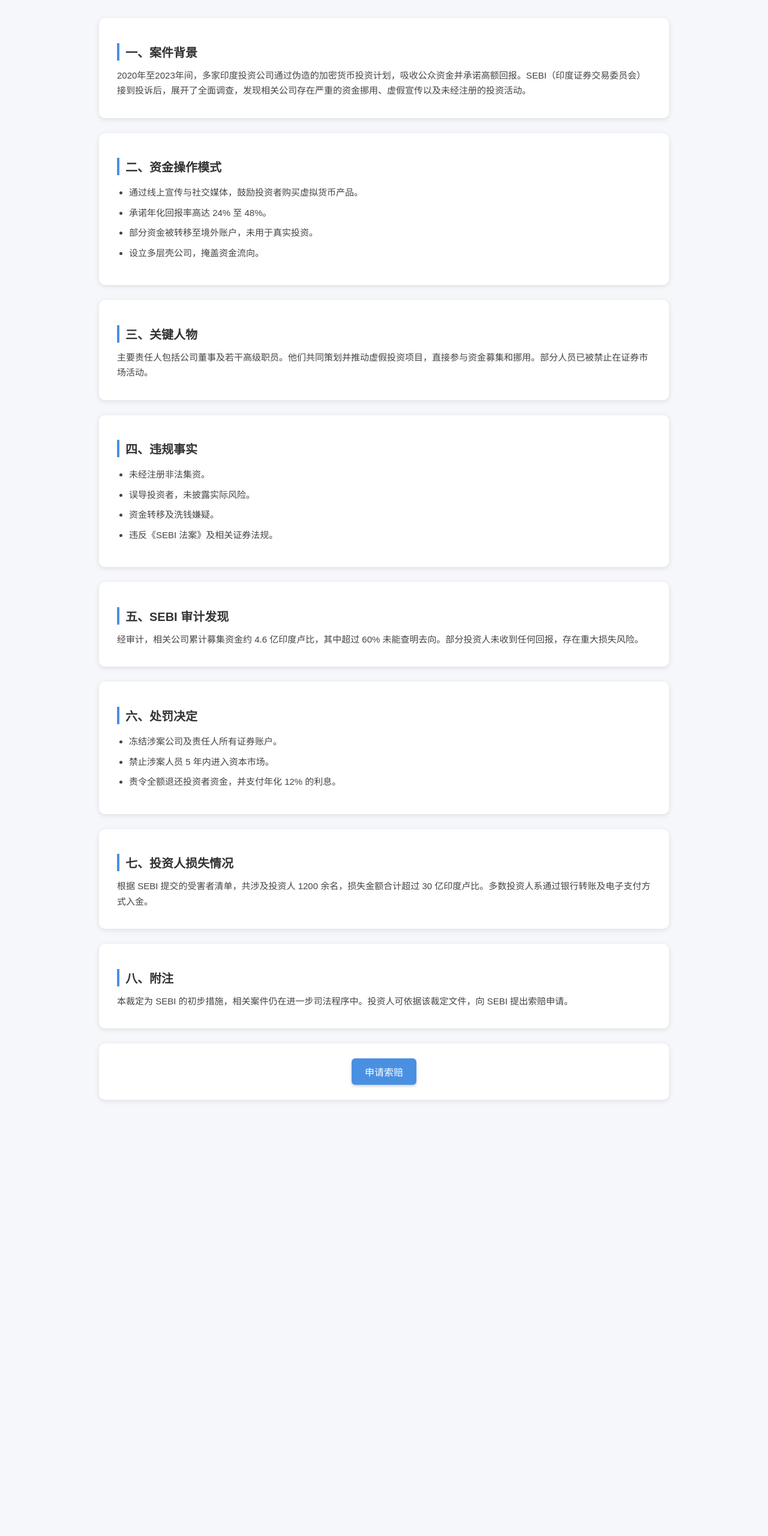
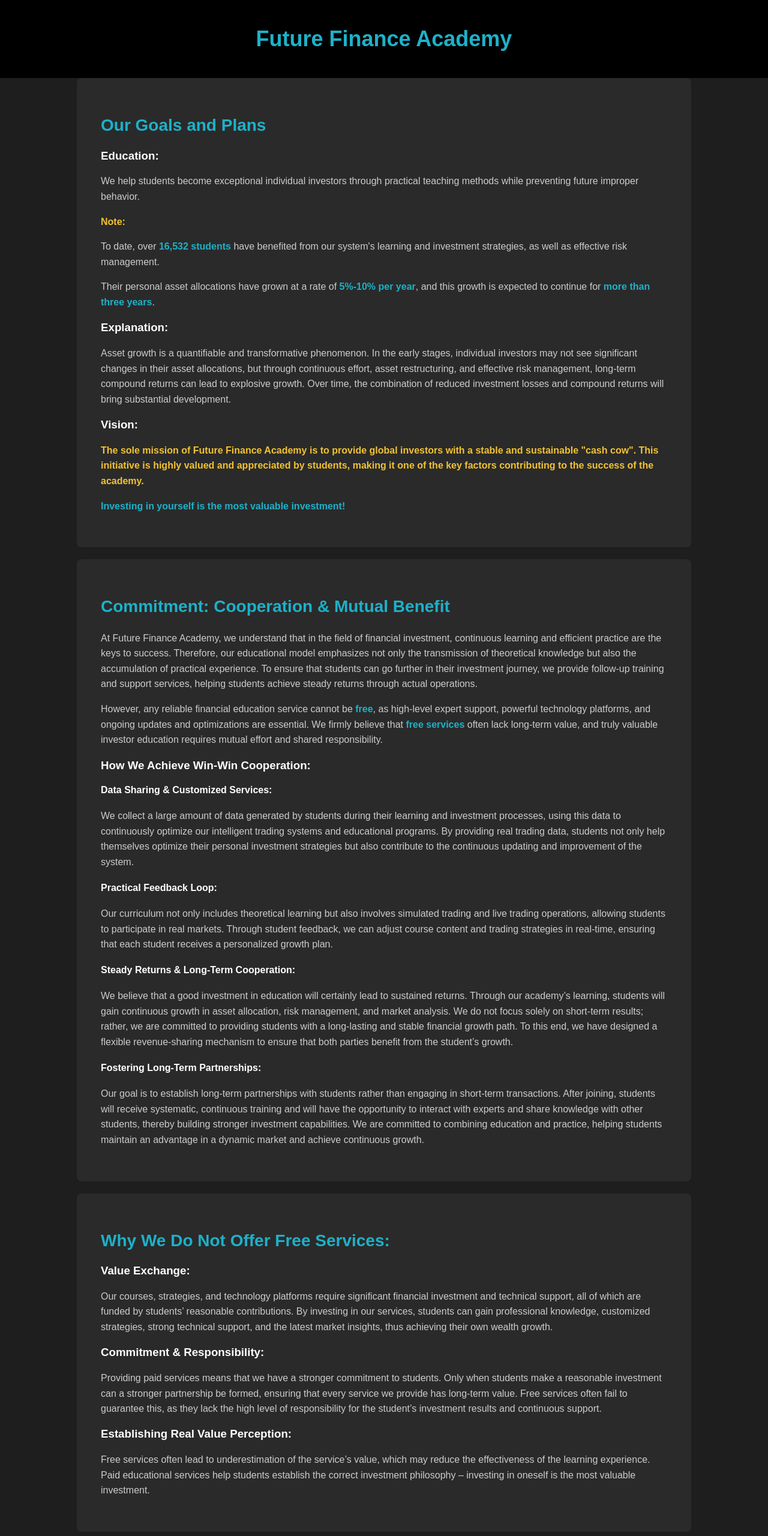
Before and after one commit to HigashinoTomokazu/moneygram-plus-page, a plain HTML site: page index.html in a window 1280 px wide. Shown: the top 2560 px of the page at 60% size. Before the commit the page ends 1863 px from the top, so only its background shows below. Drawn offline with Linux system fonts and the light colour scheme.

Commit message:
Update index.html

```diff
--- a/index.html
+++ b/index.html
@@ -1,221 +1,140 @@
 <!DOCTYPE html>
-<html lang="zh">
+<html lang="en">
 <head>
     <meta charset="UTF-8">
-  <title>SEBI 裁定摘要与索赔申请</title>
+    <meta name="viewport" content="width=device-width, initial-scale=1.0">
+    <meta http-equiv="X-UA-Compatible" content="ie=edge">
+    <title>Future Finance Academy - Education & Investment</title>
     <style>
         body {
-      font-family: "Microsoft YaHei", sans-serif;
-      background-color: #f5f7fa;
+            font-family: Arial, sans-serif;
+            background-color: #1e1e1e;
+            color: #fff;
             margin: 0;
             padding: 0;
         }
-    .container {
-      width: 80%;
-      max-width: 950px;
-      margin: 30px auto;
+        header {
+            background-color: #000;
+            padding: 20px;
+            text-align: center;
         }
-    .section {
-      background: #fff;
-      padding: 25px 30px;
-      margin-bottom: 25px;
-      border-radius: 10px;
-      box-shadow: 0 2px 8px rgba(0,0,0,0.1);
+        header h1 {
+            font-size: 36px;
+            color: #1db1c9;
         }
-    .section h2 {
-      font-size: 20px;
-      color: #333;
-      margin-bottom: 12px;
-      border-left: 4px solid #4A90E2;
-      padding-left: 10px;
+        section {
+            padding: 40px;
+            margin: 0 10%;
+            background-color: #2a2a2a;
+            margin-bottom: 20px;
+            border-radius: 8px;
         }
-    .section p, .section li {
-      line-height: 1.7;
-      font-size: 15px;
-      color: #444;
-      margin: 8px 0;
-      text-align: left;
+        h2 {
+            color: #1db1c9;
+            font-size: 28px;
         }
-    ul { padding-left: 20px; }
-
-    .btn {
-      display: inline-block;
-      padding: 10px 22px;
+        p {
+            line-height: 1.6;
             font-size: 16px;
+            color: #ccc;
+        }
+        .note, .vision {
+            font-weight: bold;
+            color: #f1c232;
+        }
+        .highlight {
+            color: #1db1c9;
+            font-weight: bold;
+        }
+        footer {
+            background-color: #000;
             color: #fff;
-      background: #4A90E2;
-      border: none;
-      border-radius: 6px;
-      cursor: pointer;
-      box-shadow: 0 2px 5px rgba(0,0,0,0.2);
+            text-align: center;
+            padding: 20px;
+            margin-top: 40px;
         }
-    .btn:hover { background: #357ABD; }
-
-    /* 弹窗 */
-    .modal {
-      display: none;
-      position: fixed;
-      top: 0; left: 0;
-      width: 100%; height: 100%;
-      background: rgba(0,0,0,0.5);
-      justify-content: center;
-      align-items: center;
-    }
-    .modal-content {
-      background: #fff;
-      padding: 25px;
-      border-radius: 10px;
-      width: 460px;
-      max-width: 90%;
-      box-shadow: 0 3px 12px rgba(0,0,0,0.3);
-    }
-    .modal-content h3 {
-      margin-bottom: 15px;
-      color: #333;
-    }
-    .form-group {
-      margin-bottom: 15px;
-    }
-    .form-group label {
-      display: block;
-      margin-bottom: 5px;
-      font-weight: bold;
-      color: #555;
-    }
-    .form-group input, .form-group select, .form-group textarea {
-      width: 100%;
-      padding: 8px;
-      border: 1px solid #ccc;
-      border-radius: 5px;
-      font-size: 14px;
-    }
-    .success-message {
-      display: none;
-      margin-top: 15px;
-      padding: 12px;
-      background: #e6f7e6;
-      border: 1px solid #8fd48f;
-      border-radius: 5px;
-      color: #2a7c2a;
-      text-align: center;
-      font-weight: bold;
+        footer a {
+            color: #1db1c9;
+            text-decoration: none;
         }
     </style>
 </head>
 <body>
-  <div class="container">
 
-    <div class="section">
-      <h2>一、案件背景</h2>
-      <p>2020年至2023年间，多家印度投资公司通过伪造的加密货币投资计划，吸收公众资金并承诺高额回报。SEBI（印度证券交易委员会）接到投诉后，展开了全面调查，发现相关公司存在严重的资金挪用、虚假宣传以及未经注册的投资活动。</p>
+<header>
+    <h1>Future Finance Academy</h1>
+</header>
+
+<section>
+    <h2>Our Goals and Plans</h2>
+    <h3>Education:</h3>
+    <p>We help students become exceptional individual investors through practical teaching methods while preventing future improper behavior.</p>
+
+    <p class="note">Note:</p>
+    <p>To date, over <span class="highlight">16,532 students</span> have benefited from our system's learning and investment strategies, as well as effective risk management.</p>
+    <p>Their personal asset allocations have grown at a rate of <span class="highlight">5%-10% per year</span>, and this growth is expected to continue for <span class="highlight">more than three years</span>.</p>
+
+    <h3>Explanation:</h3>
+    <p>Asset growth is a quantifiable and transformative phenomenon. In the early stages, individual investors may not see significant changes in their asset allocations, but through continuous effort, asset restructuring, and effective risk management, long-term compound returns can lead to explosive growth. Over time, the combination of reduced investment losses and compound returns will bring substantial development.</p>
+
+    <h3>Vision:</h3>
+    <p class="vision">The sole mission of Future Finance Academy is to provide global investors with a stable and sustainable "cash cow". This initiative is highly valued and appreciated by students, making it one of the key factors contributing to the success of the academy.</p>
+
+    <p class="highlight">Investing in yourself is the most valuable investment!</p>
+</section>
+
+<section>
+    <h2>Commitment: Cooperation & Mutual Benefit</h2>
+    <p>At Future Finance Academy, we understand that in the field of financial investment, continuous learning and efficient practice are the keys to success. Therefore, our educational model emphasizes not only the transmission of theoretical knowledge but also the accumulation of practical experience. To ensure that students can go further in their investment journey, we provide follow-up training and support services, helping students achieve steady returns through actual operations.</p>
+
+    <p>However, any reliable financial education service cannot be <span class="highlight">free</span>, as high-level expert support, powerful technology platforms, and ongoing updates and optimizations are essential. We firmly believe that <span class="highlight">free services</span> often lack long-term value, and truly valuable investor education requires mutual effort and shared responsibility.</p>
+
+    <h3>How We Achieve Win-Win Cooperation:</h3>
+
+    <div class="benefit">
+        <h4>Data Sharing & Customized Services:</h4>
+        <p>We collect a large amount of data generated by students during their learning and investment processes, using this data to continuously optimize our intelligent trading systems and educational programs. By providing real trading data, students not only help themselves optimize their personal investment strategies but also contribute to the continuous updating and improvement of the system.</p>
     </div>
 
-    <div class="section">
-      <h2>二、资金操作模式</h2>
-      <ul>
-        <li>通过线上宣传与社交媒体，鼓励投资者购买虚拟货币产品。</li>
-        <li>承诺年化回报率高达 24% 至 48%。</li>
-        <li>部分资金被转移至境外账户，未用于真实投资。</li>
-        <li>设立多层壳公司，掩盖资金流向。</li>
-      </ul>
+    <div class="benefit">
+        <h4>Practical Feedback Loop:</h4>
+        <p>Our curriculum not only includes theoretical learning but also involves simulated trading and live trading operations, allowing students to participate in real markets. Through student feedback, we can adjust course content and trading strategies in real-time, ensuring that each student receives a personalized growth plan.</p>
     </div>
 
-    <div class="section">
-      <h2>三、关键人物</h2>
-      <p>主要责任人包括公司董事及若干高级职员。他们共同策划并推动虚假投资项目，直接参与资金募集和挪用。部分人员已被禁止在证券市场活动。</p>
+    <div class="benefit">
+        <h4>Steady Returns & Long-Term Cooperation:</h4>
+        <p>We believe that a good investment in education will certainly lead to sustained returns. Through our academy’s learning, students will gain continuous growth in asset allocation, risk management, and market analysis. We do not focus solely on short-term results; rather, we are committed to providing students with a long-lasting and stable financial growth path. To this end, we have designed a flexible revenue-sharing mechanism to ensure that both parties benefit from the student’s growth.</p>
     </div>
 
-    <div class="section">
-      <h2>四、违规事实</h2>
-      <ul>
-        <li>未经注册非法集资。</li>
-        <li>误导投资者，未披露实际风险。</li>
-        <li>资金转移及洗钱嫌疑。</li>
-        <li>违反《SEBI 法案》及相关证券法规。</li>
-      </ul>
+    <div class="benefit">
+        <h4>Fostering Long-Term Partnerships:</h4>
+        <p>Our goal is to establish long-term partnerships with students rather than engaging in short-term transactions. After joining, students will receive systematic, continuous training and will have the opportunity to interact with experts and share knowledge with other students, thereby building stronger investment capabilities. We are committed to combining education and practice, helping students maintain an advantage in a dynamic market and achieve continuous growth.</p>
     </div>
+</section>
 
-    <div class="section">
-      <h2>五、SEBI 审计发现</h2>
-      <p>经审计，相关公司累计募集资金约 4.6 亿印度卢比，其中超过 60% 未能查明去向。部分投资人未收到任何回报，存在重大损失风险。</p>
-    </div>
+<section>
+    <h2>Why We Do Not Offer Free Services:</h2>
 
-    <div class="section">
-      <h2>六、处罚决定</h2>
-      <ul>
-        <li>冻结涉案公司及责任人所有证券账户。</li>
-        <li>禁止涉案人员 5 年内进入资本市场。</li>
-        <li>责令全额退还投资者资金，并支付年化 12% 的利息。</li>
-      </ul>
-    </div>
+    <h3>Value Exchange:</h3>
+    <p>Our courses, strategies, and technology platforms require significant financial investment and technical support, all of which are funded by students’ reasonable contributions. By investing in our services, students can gain professional knowledge, customized strategies, strong technical support, and the latest market insights, thus achieving their own wealth growth.</p>
 
-    <div class="section">
-      <h2>七、投资人损失情况</h2>
-      <p>根据 SEBI 提交的受害者清单，共涉及投资人 1200 余名，损失金额合计超过 30 亿印度卢比。多数投资人系通过银行转账及电子支付方式入金。</p>
-    </div>
+    <h3>Commitment & Responsibility:</h3>
+    <p>Providing paid services means that we have a stronger commitment to students. Only when students make a reasonable investment can a stronger partnership be formed, ensuring that every service we provide has long-term value. Free services often fail to guarantee this, as they lack the high level of responsibility for the student’s investment results and continuous support.</p>
 
-    <div class="section">
-      <h2>八、附注</h2>
-      <p>本裁定为 SEBI 的初步措施，相关案件仍在进一步司法程序中。投资人可依据该裁定文件，向 SEBI 提出索赔申请。</p>
-    </div>
+    <h3>Establishing Real Value Perception:</h3>
+    <p>Free services often lead to underestimation of the service’s value, which may reduce the effectiveness of the learning experience. Paid educational services help students establish the correct investment philosophy – investing in oneself is the most valuable investment.</p>
+</section>
 
-    <!-- 索赔申请按钮 -->
-    <div class="section" style="text-align:center;">
-      <button class="btn" onclick="openModal()">申请索赔</button>
-    </div>
-  </div>
+<section>
+    <h2>Conclusion:</h2>
+    <p>Through cooperation and mutual benefit, our goal is to provide real value to students. Through continuous learning and practice, we help students achieve stable personal wealth growth. We firmly believe that the mutual effort and commitment from both sides will lead to more substantial returns and ultimately achieve win-win results.</p>
+    <p>With the help of Future Finance Academy, students will gain not only the accumulation of knowledge but also successful experiences in practice, and will be able to achieve sustainable asset growth in our continually optimized trading systems.</p>
+</section>
 
-  <!-- 弹窗表单 -->
-  <div class="modal" id="claimModal">
-    <div class="modal-content">
-      <h3>索赔申请表</h3>
-      <form id="claimForm">
-        <div class="form-group">
-          <label for="name">申请人姓名</label>
-          <input type="text" id="name" required>
-        </div>
-        <div class="form-group">
-          <label for="email">电子邮箱</label>
-          <input type="email" id="email" required>
-        </div>
-        <div class="form-group">
-          <label for="category">选择索赔类别</label>
-          <select id="category" required>
-            <option value="">请选择</option>
-            <option value="资金未返还">资金未返还</option>
-            <option value="收益未兑现">收益未兑现</option>
-            <option value="账户被冻结">账户被冻结</option>
-            <option value="其他">其他</option>
-          </select>
-        </div>
-        <div class="form-group">
-          <label for="amount">索赔金额（INR）</label>
-          <input type="number" id="amount" required>
-        </div>
-        <div class="form-group">
-          <label for="reason">索赔原因</label>
-          <textarea id="reason" rows="4" required></textarea>
-        </div>
-        <div class="form-group">
-          <label for="evidence">上传证据（可选）</label>
-          <input type="file" id="evidence">
-        </div>
-        <button type="submit" class="btn">提交申请</button>
-      </form>
-      <div class="success-message" id="successMsg">您的索赔申请已提交</div>
-    </div>
-  </div>
+<footer>
+    <p>&copy; 2025 FFA Institute. All rights reserved.</p>
+    <p>Contact us: <a href="tel:+17622645733">+1 762 264 5733</a> | <a href="https://www.ffa.com" target="_blank">www.FFA.com</a></p>
+</footer>
 
-  <script>
-    const modal = document.getElementById("claimModal");
-    function openModal() { modal.style.display = "flex"; }
-    window.onclick = function(e) {
-      if (e.target == modal) modal.style.display = "none";
-    }
-    document.getElementById("claimForm").onsubmit = function(e) {
-      e.preventDefault();
-      document.getElementById("successMsg").style.display = "block";
-    }
-  </script>
 </body>
 </html>
```
Lines whose indentation alone changed are shown as unchanged.
